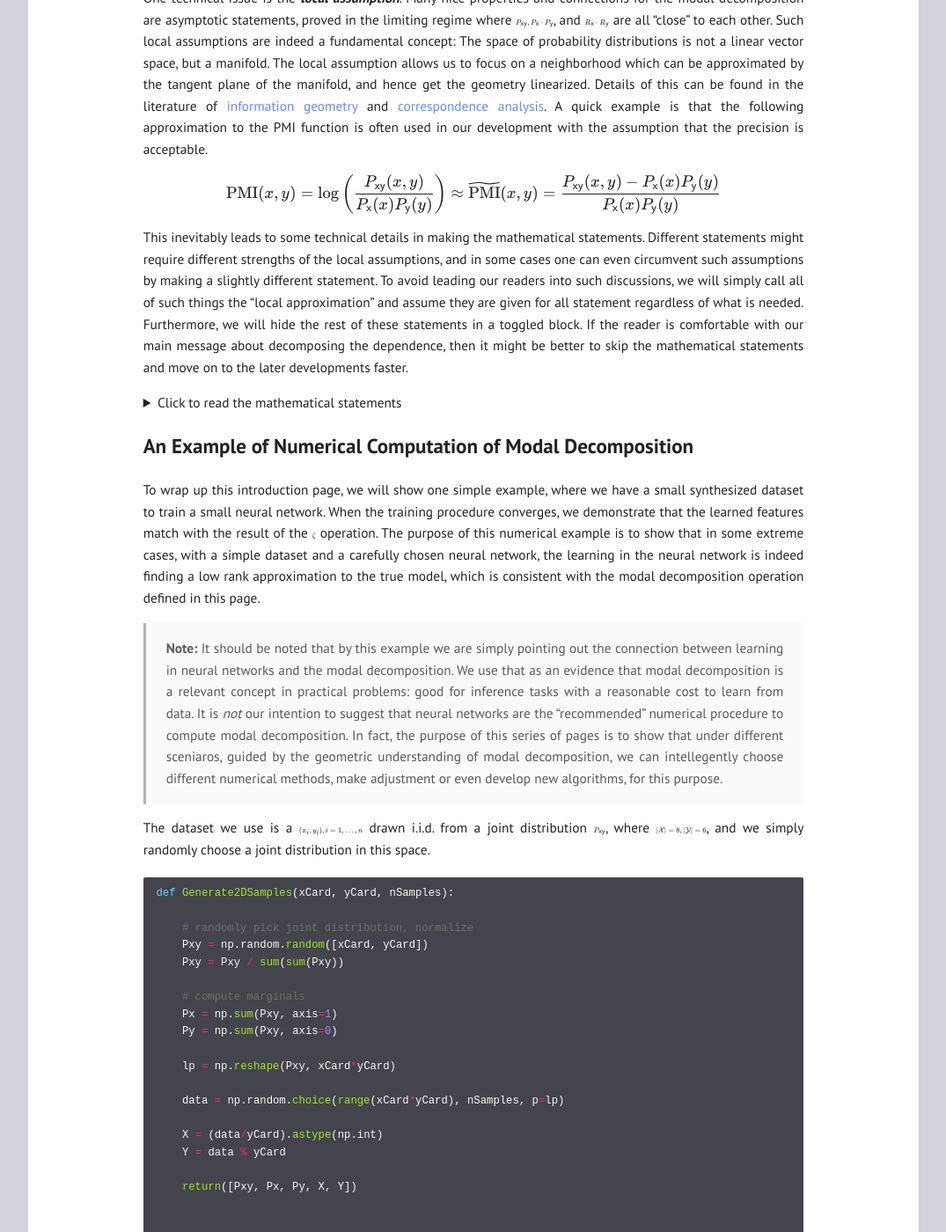
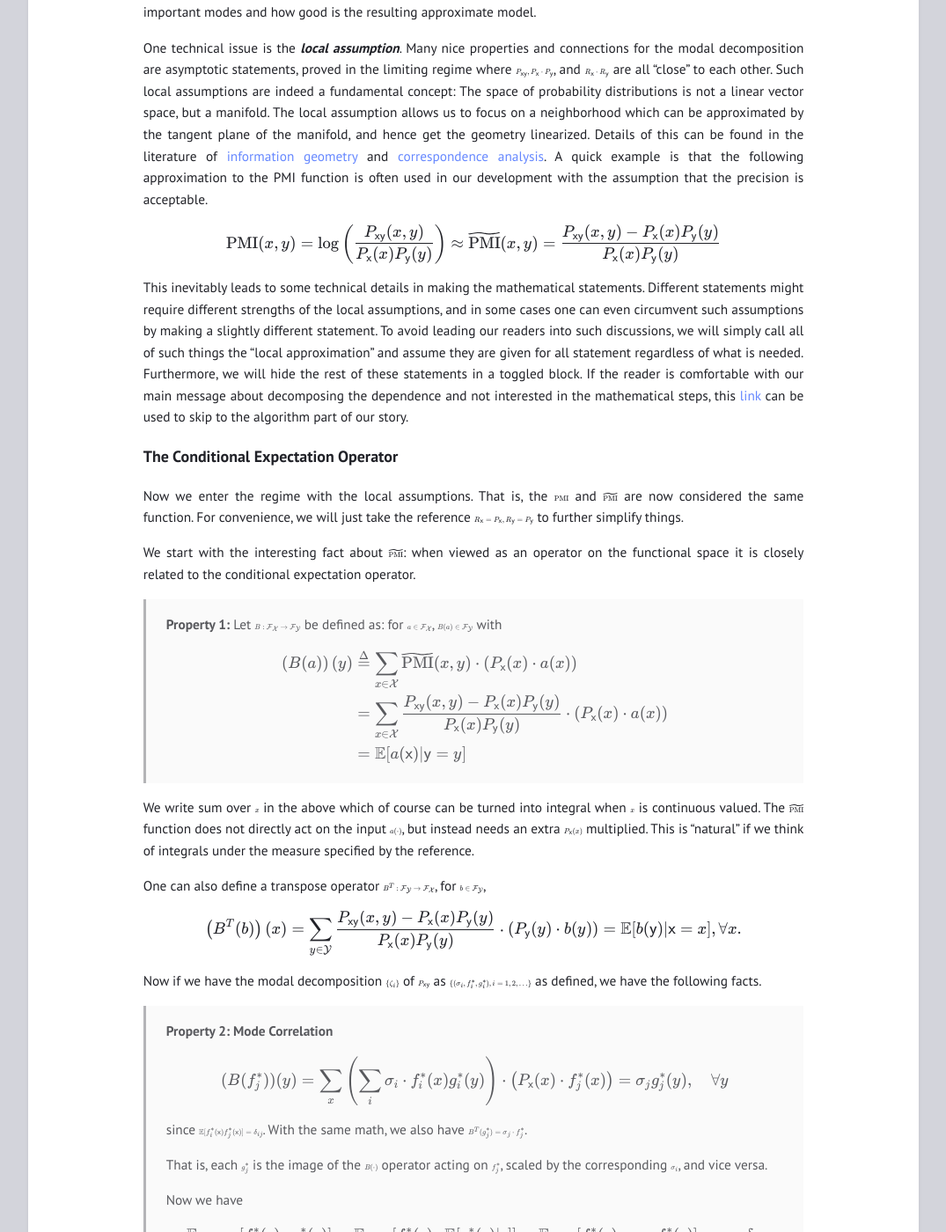
Before and after one commit to gilearning/gilearning.github.io, a Jekyll site: the page built from _posts/2022-08-15-ModalDecomposition.md, in a window 1280 px wide and 1400 px high, scrolled down 5017 px. Shown: the whole window at 88% size, without its empty margins (102-1177 px from the left). Built offline with Jekyll 4.4.1, drawn with Linux system fonts in a browser that asks for light colours; formulas are drawn with MathJax 3; some of the changed text lies outside the part shown.

Commit message:
this is the last edit before I start H-score

```diff
--- a/_posts/2022-08-15-ModalDecomposition.md
+++ b/_posts/2022-08-15-ModalDecomposition.md
@@ -8,7 +8,7 @@ layout: post
 * TOC
 {:toc}
 
-> ### The key points
+> ### The Key Points
 >
 >_Statistical dependence_ is the reason that we can guess the value of one random variable based on the observation of another. The is the basis of most inference problems like decision making, estimation, prediction, classification, etc.
 >
@@ -130,7 +130,7 @@ $$
 \zeta_i(P_{\mathsf{xy}}) = (\sigma_i, f_i^\ast, g_i^\ast ) \stackrel{\Delta}{=} \Gamma \left(\mathrm{PMI} - \sum_{j=1}^{i-1} \sigma_j \cdot f_j^\ast \otimes g_j^\ast \right)
 $$
 
-Collectively, $\lbrace \zeta_i \rbrace : P_{\mathsf {xy}} \mapsto [(\sigma_i, f^\ast_i, g^\ast_i), i=1, 2, \ldots]$ is called the **modal decomposition operation**
+Collectively, $\lbrace \zeta_i \rbrace : P_{\mathsf {xy}} \mapsto \lbrace(\sigma_i, f^\ast_i, g^\ast_i), i=1, 2, \ldots\rbrace$ is called the **modal decomposition operation**
 
 ---
 
@@ -158,23 +158,14 @@ $$
 \mathrm{PMI}(x,y) = \log \left( \frac{P_{\mathsf {xy}}(x,y)}{P_\mathsf x(x) P_\mathsf y(y)} \right)\approx \widetilde{\mathrm{PMI}}(x,y) = \frac{P_{\mathsf {xy}}(x,y) - P_\mathsf x(x) P_\mathsf y(y)}{P_\mathsf x(x) P_\mathsf y(y)}
 $$
 
-This inevitably leads to some technical details in making the mathematical statements. Different statements might require different strengths of the local assumptions, and in some cases one can even circumvent such assumptions by making a slightly different statement. To avoid leading our readers into such discussions, we will simply call all of such things the "local approximation" and assume they are given for all statement regardless of what is needed. Furthermore, we will hide the rest of these statements in a toggled block. If the reader is comfortable with our main message about decomposing the dependence, then it might be better to skip the mathematical statements and move on to the later developments faster.
-
-<details>
-<summary>Click to read the mathematical statements </summary>
+This inevitably leads to some technical details in making the mathematical statements. Different statements might require different strengths of the local assumptions, and in some cases one can even circumvent such assumptions by making a slightly different statement. To avoid leading our readers into such discussions, we will simply call all of such things the "local approximation" and assume they are given for all statement regardless of what is needed. Furthermore, we will hide the rest of these statements in a toggled block. If the reader is comfortable with our main message about decomposing the dependence and not interested in the mathematical steps, this [link](#an-example-of-numerical-computation-of-modal-decomposition) can be used to skip to the algorithm part of our story.
 
 
-**The Conditional Expectation Operator**
+### The Conditional Expectation Operator
 
-The first easy thing we can do with the local approximation is to apply the Taylor approximation, $\log(x) \approx x-1$ when $x\approx 1$, to the PMI function
+Now we enter the regime with the local assumptions. That is, the $\mathrm{PMI}$ and $\widetilde{\mathrm{PMI}}$ are now considered the same function. For convenience, we will just take the reference $R_\mathsf x = P_\mathsf x, R_\mathsf y= P_\mathsf y$ to further simplify things.
 
-$$
-\mathrm{PMI}(x,y) = \log \left( \frac{P_{\mathsf {xy}}(x,y)}{P_\mathsf x(x) P_\mathsf y(y)} \right)\approx \widetilde{\mathrm{PMI}}(x,y) = \frac{P_{\mathsf {xy}}(x,y) - P_\mathsf x(x) P_\mathsf y(y)}{P_\mathsf x(x) P_\mathsf y(y)}
-$$
-
-We can also just take the reference $R_\mathsf x = P_\mathsf x, R_\mathsf y= P_\mathsf y$ to further simplify things. We could have defined the modal decomposition with the target function of $\widetilde{\mathrm{PMI}}$, and choose this new reference, which can also be reasonably read as "describing the dependence". We view this as purly a choice of presentation style, and the difference happens to vanish under the local approximation.
-
-There is an additional interesting property of this approximated version of PMI: when viewed as an operator on the functional space it is closely related to the conditional expectation operator.
+We start with the interesting fact about $\widetilde{\mathrm{PMI}}$: when viewed as an operator on the functional space it is closely related to the conditional expectation operator.
 
 > **Property 1:**
 > Let $B : \mathcal {F_X} \to \mathcal {F_Y}$ be defined as: for $a\in \mathcal {F_X}$, $B(a) \in \mathcal {F_Y}$ with
@@ -188,28 +179,17 @@ There is an additional interesting property of this approximated version of PMI:
 > $$
 >
 
-We write sum over $x$ in the above which of course can be turned into integral when $x$ is continuous valued. The $\widetilde{\mathrm{PMI}}$ function does not directly act on the input $a(\cdot)$, but instead needs an extra $P_\mathsf x(x)$ multiplied. This can be thought as a summation weighted by the reference distribution.
+We write sum over $x$ in the above which of course can be turned into integral when $x$ is continuous valued. The $\widetilde{\mathrm{PMI}}$ function does not directly act on the input $a(\cdot)$, but instead needs an extra $P_\mathsf x(x)$ multiplied. This is "natural" if we think of integrals under the measure specified by the reference.
 
 One can also define a transpose operator $B^T: \mathcal {F_Y}\to \mathcal {F_X}$, for $b \in \mathcal {F_Y}$,
 
 $$
 \left(B^T(b)\right)(x) = \sum_{y\in \mathcal Y}\frac{P_{\mathsf {xy}}(x,y) - P_\mathsf x(x) P_\mathsf y(y)}{P_\mathsf x(x) P_\mathsf y(y)} \cdot  (P_\mathsf y(y) \cdot b(y))=  \mathbb E[b(\mathsf y)|\mathsf x=x], \forall x.
 $$
-<!---
-There are a number of consequences when this connection is established.
 
-> **Property 2: Contraction**
->
-> The conditional expectation operator is known to be a contraction, i.e. $\Vert B(a) \Vert^2 \leq \Vert a \Vert^2, \qquad \forall a \in \mathcal {F_X}$.
->
->  Equivalently, if $b = B(a)$, i.e. $b(y) = \mathbb E[a(\mathsf x)|\mathsf y=y], \forall y$, then
->  $\mathbb E_{\mathsf y\sim P_\mathsf y}[b(\mathsf y)^2] \leq \mathbb E_{\mathsf x\sim P_\mathsf x}[a(\mathsf x)^2].$
->
+Now if we have the modal decomposition $\lbrace \zeta_i \rbrace$ of $P_{\mathsf {xy}}$ as $\lbrace(\sigma_i, f_i^\ast, g_i^\ast), i=1, 2, \ldots\rbrace$ as defined, we have the following facts.
 
-If we now look the modal decomposition $\zeta(P_\mathsf {xy}) = [(\sigma_i, f^\ast_i, g^\ast_i), i=1, 2, \ldots]$, then we have a nice orthogonal structure.
---->
-
->**Property 3: Mode Correlation**
+>**Property 2: Mode Correlation**
 >
 > $$
 > (B(f^\ast_j))(y) = \sum_x \left(\sum_i \sigma_i \cdot f^\ast_i(x) g^\ast_i(y)\right) \cdot \left(P_{\mathsf x}(x) \cdot f^\ast_j(x)\right) = \sigma_j g^\ast_j(y), \quad \forall y
@@ -227,7 +207,7 @@ If we now look the modal decomposition $\zeta(P_\mathsf {xy}) = [(\sigma_i, f^\a
 
 This result says that each feature $f^\ast_i(\mathsf x)$ is only correlated with the corresponding $g^\ast_i$ feature of $\mathsf y$, and uncorrelated with all other features. $\sigma_i$ is the correlation coefficient. Thus, the dependence between $\mathsf x$ and $\mathsf y$ is in fact written as a sequence of correlation between feature pairs, each with a strength quantified by the corresponding $\sigma_i$.
 
-In [HGR], the HGR maximal correlation is defined for a given joint distribution $P_{\mathsf {xy}}$ as
+In this [1959 paper](https://static.renyi.hu/renyi_cikkek/1959_on_measures_of_dependence.pdf), the HGR maximal correlation is defined for a given joint distribution $P_{\mathsf {xy}}$ as
 
 $$
 \rho_{\mathrm{HGR}} \stackrel{\Delta}{=} \max_{f \in \mathcal {F_X}, g \in \mathcal {F_Y}} \; \rho (f(\mathsf x), g(\mathsf y)),
@@ -267,14 +247,12 @@ where $I(\mathsf x; \mathsf y)$ is the [mutual information](https://en.wikipedia
 
 Now if we have the modal decomposition $\zeta(P_\mathsf {xy}) = [(\sigma_i, f^\ast_i, g^\ast_i), i=1, 2, \ldots]$, we have the following result.
 
->**Property 6: Decomposition of the Mutual Information**
+>**Property 5: Decomposition of the Mutual Information**
 >
 > $I(\mathsf x; \mathsf y) = \frac{1}{2} \Vert \mathrm{PMI} \Vert^2 = \frac{1}{2} \sum_i \sigma_i^2$
 
 This is probably the cleanest way to understand the modal decomposition: it breaks the mutual information into the sum of a number of modes, as the (squared) strengths of these modes add up to the mutual information. As stated earlier, it is often difficult to learn or to store the PMI function in practice due to the high dimensionality of the data. In these cases, it is a good idea to approximate the PMI function with a truncated versition that only keeps the first $k$ strongest modes. This not only gives the best rank-limited approximation of the joint distribution, as stated in equation (2) in the [definition](#definition-modal-decomposition-zeta), but also captures the most significant dependence relation (the most strongly correlated feature pairs), and in that sense makes the approximation useful in inference tasks.
 
-
-</details>
 
 ## An Example of Numerical Computation of Modal Decomposition
 
@@ -378,3 +356,8 @@ The idea of modal decomposition is interesting in that it offers a clear view to
 From a theoretical point-of-view, the geometry helps to quantify the usefulness of a selected feature in a certain inference task. In other words, it gives a measure of "relevance" so that we can distinguish and select among information snipts, or features, based on the contents they carry. Such a way of discriminate information pieces based on the semantics is largely not addressed in the conventional information theory, but needed in learning problems.
 
 Operationally, the geometric operations defined in the functional space lead to a number of interesting design ideas for learning algorithms, to skip parts of the learning procedure and arrive at certain desired learning results more directly, to handle more complex learning applications involving  multiple models, constraints, or distributed learning agents. In the next a few pages in this series we will present some more aggressive and flexible designs of learning algorithms to solve some more complex problems.
+
+<details>
+<summary>Click here for references and codes </summary>
+no codes yet, but we can toggle.
+</details>
```
Also changed, not shown: other parts of _posts/2022-08-15-ModalDecomposition.md (+2 -2 lines).
